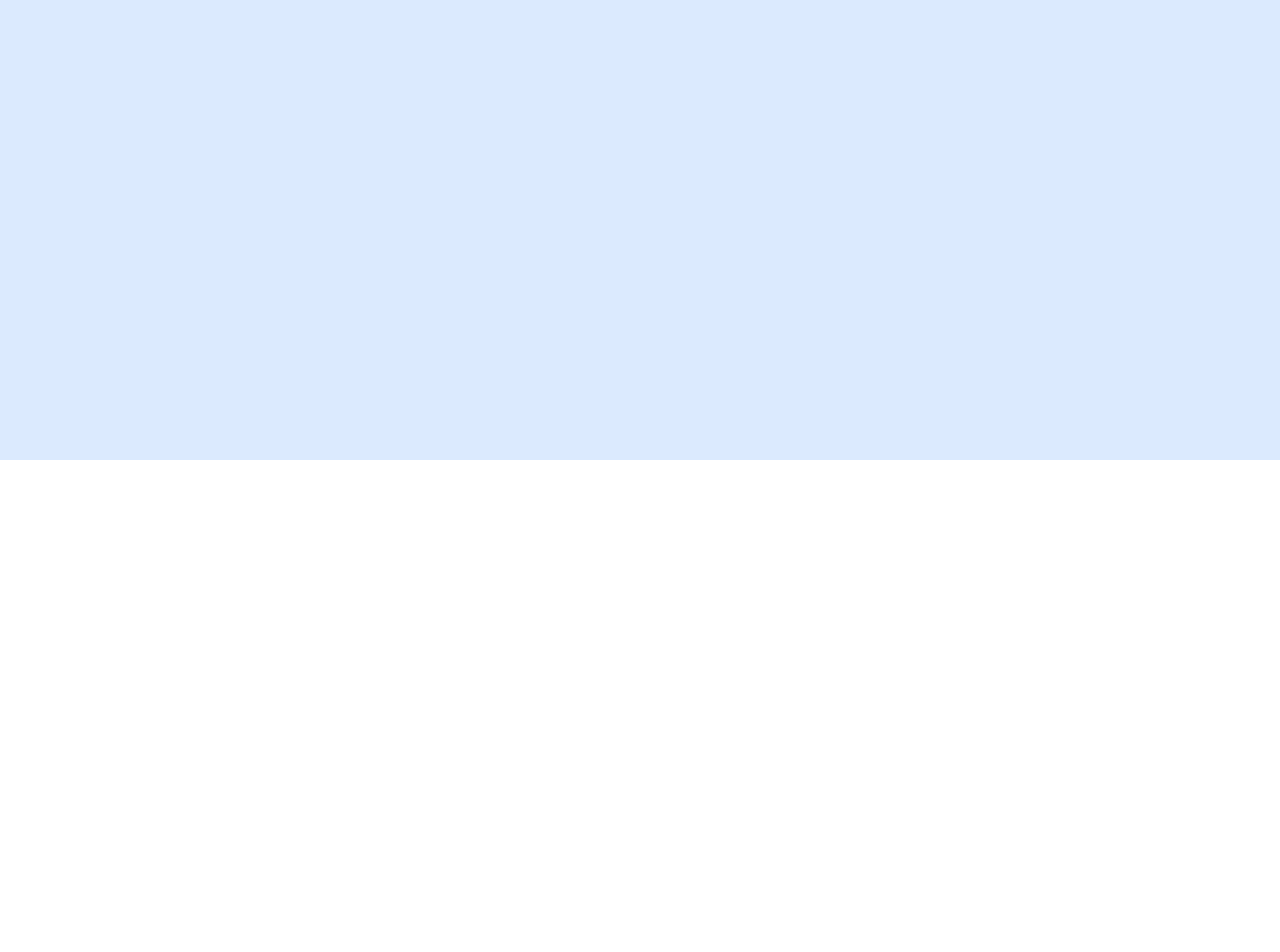
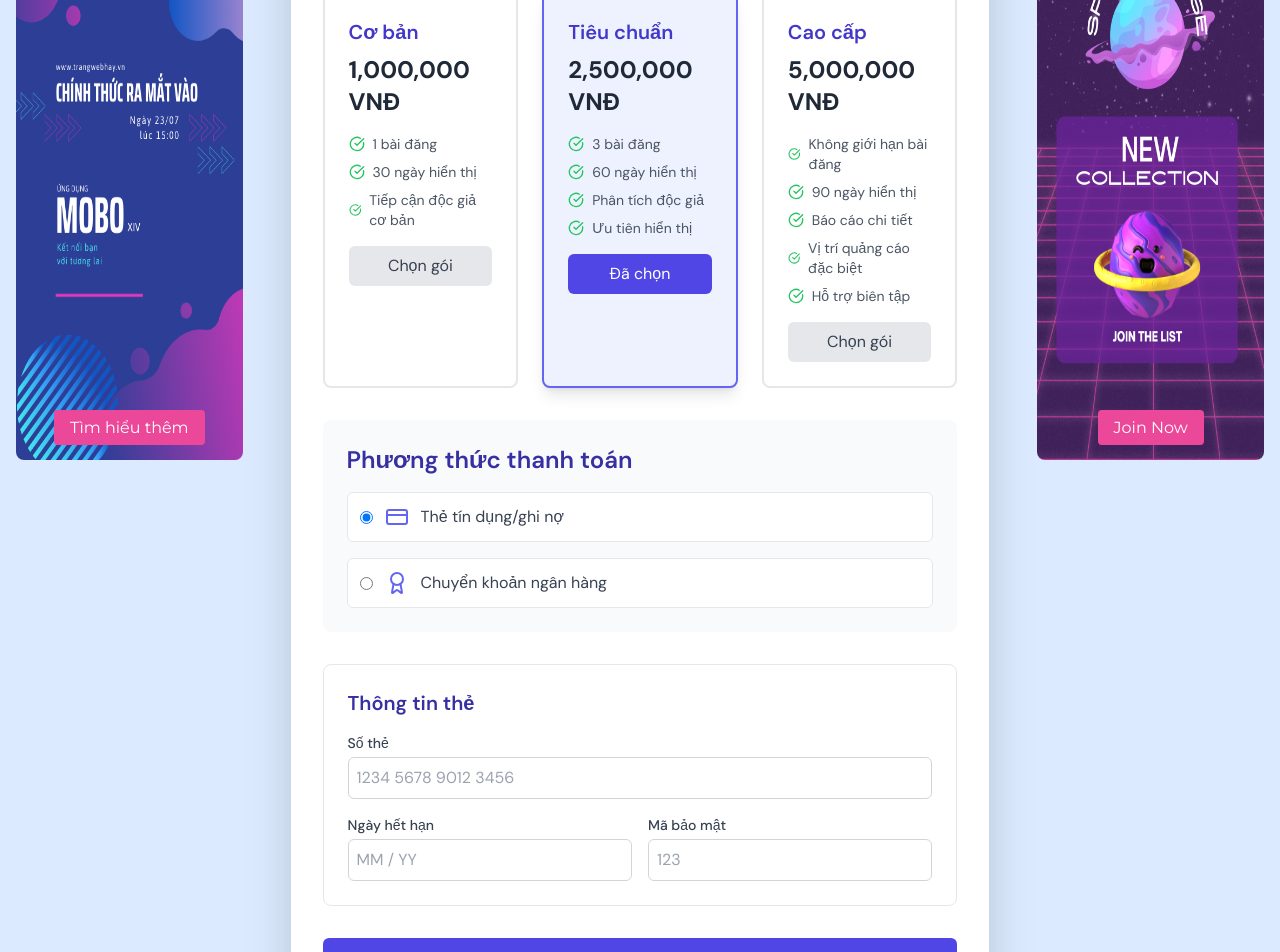
Before and after one commit to TranVuGiang/TAPCHIKHOAHOC, a React (Vite) app in the folder frontend/: page /pay in a window 1280 px wide. Before the commit this address had no page. Shown: the part 340-1292 px from the top of the page. Before the commit the page ends 800 px from the top, so only its background shows below. Built offline with nearby package versions, Linux system fonts and the light colour scheme.

Commit message:
dangkyqcandthanhtoan

```diff
--- a/frontend/src/Routes/index.jsx
+++ b/frontend/src/Routes/index.jsx
@@ -5,6 +5,8 @@ import LoginPage from "@/pages/login/loginPage";
 import RegistrationForm from "@/pages/register/index";
 import SubmissionForm from "@/pages/submitPost";
 import PackageQC from "@/pages/package/QC";
+import Pay from "@/pages/pay/index";
+import SignAdvertising from "@/pages/sign_advertising/index";
 
 
 // Public Route
@@ -14,7 +16,9 @@ const publicRoutes = [
     {path: "/register", component: RegistrationForm, layout: HeaderOnly},
     {path: "/submitForm", component: SubmissionForm, layout: HeaderOnly},
     {path: "/list", component: ListPage},
-    {path: "/package", component: PackageQC}
+    {path: "/package", component: PackageQC},
+    {path: "/pay", component: Pay},
+    {path: "/sign_advertising", component: SignAdvertising},
 ];
 
 const privateRoutes = []
--- /dev/null
+++ b/frontend/src/pages/pay/index.jsx
@@ -0,0 +1,130 @@
+import React, { useState } from 'react';
+import { CreditCard, Book, Beaker, Award, CheckCircle } from 'lucide-react';
+
+export default function ScientificJournalAdPayment() {
+  const [selectedPackage, setSelectedPackage] = useState('standard');
+  const [paymentMethod, setPaymentMethod] = useState('credit');
+
+  const adPackages = {
+    basic: { name: 'Cơ bản', price: '1,000,000', features: ['1 bài đăng', '30 ngày hiển thị', 'Tiếp cận độc giả cơ bản'] },
+    standard: { name: 'Tiêu chuẩn', price: '2,500,000', features: ['3 bài đăng', '60 ngày hiển thị', 'Phân tích độc giả', 'Ưu tiên hiển thị'] },
+    premium: { name: 'Cao cấp', price: '5,000,000', features: ['Không giới hạn bài đăng', '90 ngày hiển thị', 'Báo cáo chi tiết', 'Vị trí quảng cáo đặc biệt', 'Hỗ trợ biên tập'] }
+  };
+
+  return (
+    <div className="max-w-4xl mx-auto mt-10 p-8 bg-white rounded-xl shadow-2xl">
+      <h1 className="text-3xl font-bold mb-6 text-center text-indigo-800">Đăng Ký Gói Quảng Cáo Tạp Chí Khoa Học</h1>
+
+      <div className="grid grid-cols-1 md:grid-cols-3 gap-6 mb-8">
+        {Object.entries(adPackages).map(([key, pack]) => (
+          <div
+            key={key}
+            className={`p-6 rounded-lg border-2 transition-all duration-300 ${
+              selectedPackage === key
+                ? 'border-indigo-500 bg-indigo-50 shadow-lg'
+                : 'border-gray-200 hover:border-indigo-300'
+            }`}
+            onClick={() => setSelectedPackage(key)}
+          >
+            <h3 className="text-xl font-semibold mb-2 text-indigo-700">{pack.name}</h3>
+            <p className="text-2xl font-bold mb-4 text-gray-800">{pack.price} VNĐ</p>
+            <ul className="space-y-2">
+              {pack.features.map((feature, index) => (
+                <li key={index} className="flex items-center text-sm text-gray-600">
+                  <CheckCircle className="w-4 h-4 mr-2 text-green-500" />
+                  {feature}
+                </li>
+              ))}
+            </ul>
+            <button
+              className={`mt-4 w-full py-2 px-4 rounded-md transition-colors ${
+                selectedPackage === key
+                  ? 'bg-indigo-600 text-white hover:bg-indigo-700'
+                  : 'bg-gray-200 text-gray-700 hover:bg-gray-300'
+              }`}
+            >
+              {selectedPackage === key ? 'Đã chọn' : 'Chọn gói'}
+            </button>
+          </div>
+        ))}
+      </div>
+
+      <div className="bg-gray-50 p-6 rounded-lg mb-8">
+        <h2 className="text-2xl font-semibold mb-4 text-indigo-800">Phương thức thanh toán</h2>
+        <div className="space-y-4">
+          <label className="flex items-center space-x-3 p-3 bg-white rounded-md border border-gray-200 cursor-pointer hover:border-indigo-300">
+            <input
+              type="radio"
+              name="paymentMethod"
+              value="credit"
+              checked={paymentMethod === 'credit'}
+              onChange={() => setPaymentMethod('credit')}
+              className="form-radio text-indigo-600"
+            />
+            <CreditCard className="w-6 h-6 text-indigo-500" />
+            <span className="text-gray-700">Thẻ tín dụng/ghi nợ</span>
+          </label>
+          <label className="flex items-center space-x-3 p-3 bg-white rounded-md border border-gray-200 cursor-pointer hover:border-indigo-300">
+            <input
+              type="radio"
+              name="paymentMethod"
+              value="bank"
+              checked={paymentMethod === 'bank'}
+              onChange={() => setPaymentMethod('bank')}
+              className="form-radio text-indigo-600"
+            />
+            <Award className="w-6 h-6 text-indigo-500" />
+            <span className="text-gray-700">Chuyển khoản ngân hàng</span>
+          </label>
+        </div>
+      </div>
+
+      {paymentMethod === 'credit' && (
+        <div className="bg-white p-6 rounded-lg border border-gray-200 mb-8">
+          <h3 className="text-xl font-semibold mb-4 text-indigo-800">Thông tin thẻ</h3>
+          <div className="space-y-4">
+            <div>
+              <label htmlFor="cardNumber" className="block text-sm font-medium text-gray-700 mb-1">Số thẻ</label>
+              <input
+                type="text"
+                id="cardNumber"
+                className="w-full p-2 border border-gray-300 rounded-md focus:ring-indigo-500 focus:border-indigo-500"
+                placeholder="1234 5678 9012 3456"
+              />
+            </div>
+            <div className="flex space-x-4">
+              <div className="w-1/2">
+                <label htmlFor="expDate" className="block text-sm font-medium text-gray-700 mb-1">Ngày hết hạn</label>
+                <input
+                  type="text"
+                  id="expDate"
+                  className="w-full p-2 border border-gray-300 rounded-md focus:ring-indigo-500 focus:border-indigo-500"
+                  placeholder="MM / YY"
+                />
+              </div>
+              <div className="w-1/2">
+                <label htmlFor="cvv" className="block text-sm font-medium text-gray-700 mb-1">Mã bảo mật</label>
+                <input
+                  type="text"
+                  id="cvv"
+                  className="w-full p-2 border border-gray-300 rounded-md focus:ring-indigo-500 focus:border-indigo-500"
+                  placeholder="123"
+                />
+              </div>
+            </div>
+          </div>
+        </div>
+      )}
+
+      <button className="w-full bg-indigo-600 text-white py-3 px-4 rounded-md hover:bg-indigo-700 focus:outline-none focus:ring-2 focus:ring-indigo-500 focus:ring-offset-2 transition-colors duration-300">
+        Xác nhận đăng ký và thanh toán
+      </button>
+
+      <div className="mt-8 flex items-center justify-center space-x-4 text-gray-600">
+        <Book className="w-6 h-6" />
+        <Beaker className="w-6 h-6" />
+        <p className="text-sm">Quảng cáo của bạn sẽ được hiển thị trên các tạp chí khoa học hàng đầu</p>
+      </div>
+    </div>
+  );
+}
--- /dev/null
+++ b/frontend/src/pages/sign_advertising/index.jsx
@@ -0,0 +1,82 @@
+import React, { useState } from 'react';
+
+export default function SignAdvertising() {
+  const [title, setTitle] = useState('');
+  const [url, setUrl] = useState('');
+  const [status, setStatus] = useState('active'); // default status
+
+  const handleSubmit = (e) => {
+    e.preventDefault();
+    const formData = { title, url, status };
+    console.log("Form Submitted: ", formData);
+    // Add form submission logic here
+  };
+
+  return (
+    <div className="min-h-screen bg-gray-100 flex items-center justify-center">
+      <div className="bg-white shadow-lg rounded-lg p-6 w-full max-w-md">
+        <h2 className="text-2xl font-bold text-center text-gray-800 mb-6">Đăng Ký Quảng Cáo</h2>
+
+        <form onSubmit={handleSubmit}>
+          {/* Title Field */}
+          <div className="mb-4">
+            <label className="block text-gray-700 text-sm font-bold mb-2" htmlFor="title">
+              Tiêu đề
+            </label>
+            <input
+              type="text"
+              id="title"
+              value={title}
+              onChange={(e) => setTitle(e.target.value)}
+              placeholder="Enter ad title"
+              className="w-full px-3 py-2 border rounded-lg text-gray-700 focus:outline-none focus:ring-2 focus:ring-blue-500"
+              required
+            />
+          </div>
+
+          {/* URL Field */}
+          <div className="mb-4">
+            <label className="block text-gray-700 text-sm font-bold mb-2" htmlFor="url">
+              Đường dẫn URL
+            </label>
+            <input
+              type="url"
+              id="url"
+              value={url}
+              onChange={(e) => setUrl(e.target.value)}
+              placeholder="Enter ad URL"
+              className="w-full px-3 py-2 border rounded-lg text-gray-700 focus:outline-none focus:ring-2 focus:ring-blue-500"
+              required
+            />
+          </div>
+
+          {/* Status Field */}
+          <div className="mb-6">
+            <label className="block text-gray-700 text-sm font-bold mb-2" htmlFor="status">
+              Trang thái
+            </label>
+            <select
+              id="status"
+              value={status}
+              onChange={(e) => setStatus(e.target.value)}
+              className="w-full px-3 py-2 border rounded-lg text-gray-700 focus:outline-none focus:ring-2 focus:ring-blue-500"
+            >
+              <option value="active">Hoạt động</option>
+              <option value="inactive">Không hoạt động</option>
+            </select>
+          </div>
+
+          {/* Submit Button */}
+          <div className="text-center">
+            <button
+              type="submit"
+              className="w-full bg-blue-500 text-white font-bold py-2 px-4 rounded-lg hover:bg-blue-600 focus:outline-none focus:ring-2 focus:ring-blue-500 focus:ring-opacity-50 transition duration-300"
+            >
+              Đăng ký
+            </button>
+          </div>
+        </form>
+      </div>
+    </div>
+  );
+}
```
